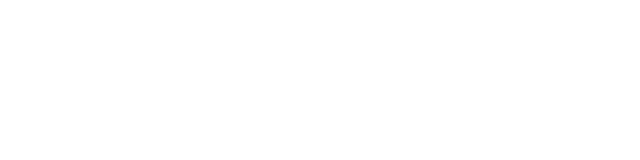
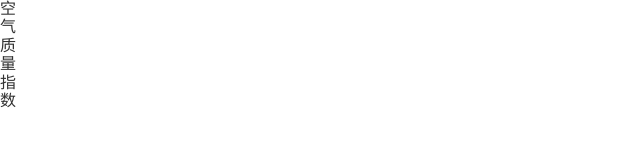
Before and after one commit to QINJIANLUOSHEN/ganzhou, a Vue app: page /#/air-home in a window 1280 px wide. Before the commit this address had no page. Shown: the top 160 px of the page, without its empty margins (0-640 px from the left). Built offline with nearby package versions, Linux system fonts and the light colour scheme.

Commit message:
feat: 添加3个页面及路由

```diff
--- a/src/router/index.ts
+++ b/src/router/index.ts
@@ -2,12 +2,14 @@
  * @Author: yushuang
  * @Date: 2023-04-07 16:54:55
  * @LastEditors: yushuang
- * @LastEditTime: 2023-04-07 22:47:55
+ * @LastEditTime: 2023-04-07 22:52:05
  * @Description:
  */
 import { createRouter, createWebHashHistory, RouteRecordRaw } from 'vue-router';
 import Water from '../views/water.vue';
 import Demo from '../views/demo.vue';
+import FixedSource from '../views/fixed-source.vue';
+import AirHome from '../views/air-home.vue';
 
 // 首次必然要加载的路由
 const constRoutes: Array<RouteRecordRaw> = [
@@ -16,10 +18,23 @@ const constRoutes: Array<RouteRecordRaw> = [
     name: 'Demo',
     component: Demo,
   },
+  // 碧水
   {
     path: '/water',
     name: 'Water',
     component: Water,
+  },
+  // 固定源
+  {
+    path: '/fixed-source',
+    name: 'FixedSource',
+    component: FixedSource,
+  },
+  // 空气质量指数
+  {
+    path: '/air-home',
+    name: 'AirHome',
+    component: AirHome,
   },
 ];
 
--- /dev/null
+++ b/src/views/air-home.vue
@@ -0,0 +1,28 @@
+<!--
+ * @Author: yushuang
+ * @Date: 2023-04-07 16:54:55
+ * @LastEditors: yushuang
+ * @LastEditTime: 2023-04-07 22:51:37
+ * @Description:
+-->
+<template>
+  <div>空气质量指数</div>
+</template>
+
+<script lang="ts">
+import { defineComponent } from 'vue';
+
+export default defineComponent({
+  name: 'Home',
+  setup() {
+    return {};
+  },
+});
+</script>
+
+<style>
+div {
+  width: 10px;
+  color: #333;
+}
+</style>
--- /dev/null
+++ b/src/views/fixed-source.vue
@@ -0,0 +1,28 @@
+<!--
+ * @Author: yushuang
+ * @Date: 2023-04-07 16:54:55
+ * @LastEditors: yushuang
+ * @LastEditTime: 2023-04-07 22:50:45
+ * @Description:
+-->
+<template>
+  <div>固定源</div>
+</template>
+
+<script lang="ts">
+import { defineComponent } from 'vue';
+
+export default defineComponent({
+  name: 'Home',
+  setup() {
+    return {};
+  },
+});
+</script>
+
+<style>
+div {
+  width: 10px;
+  color: #333;
+}
+</style>
```
